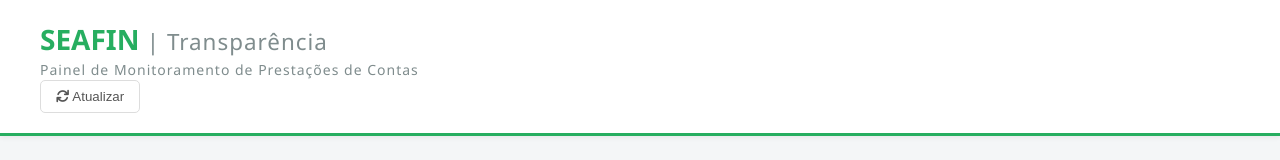
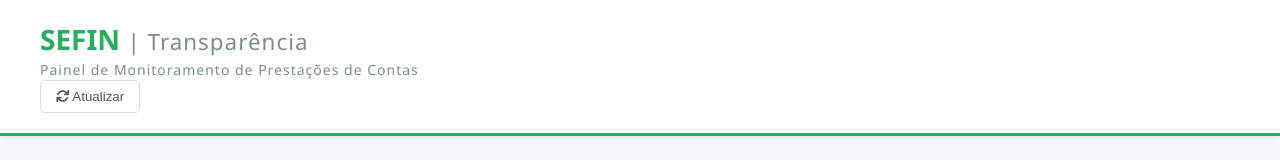
Before and after one commit to SamucaCS/seafin-sefin, a plain HTML site: page dashboard.html in a window 1280 px wide. Shown: the top 160 px of the page. Drawn offline with nearby package versions, Linux system fonts and the light colour scheme; no server answers.

Commit message:
Update dashboard.html

```diff
--- a/dashboard.html
+++ b/dashboard.html
@@ -15,7 +15,7 @@
 
     <header class="sefin-header">
         <div class="logo-area">
-            <h1>SEAFIN <span style="font-weight: 300; font-size: 0.8em; color: #7f8c8d;">| Transparência</span></h1>
+            <h1>SEFIN <span style="font-weight: 300; font-size: 0.8em; color: #7f8c8d;">| Transparência</span></h1>
             <span>Painel de Monitoramento de Prestações de Contas</span>
         </div>
         <button class="btn-refresh" onclick="carregarDados()">
```
